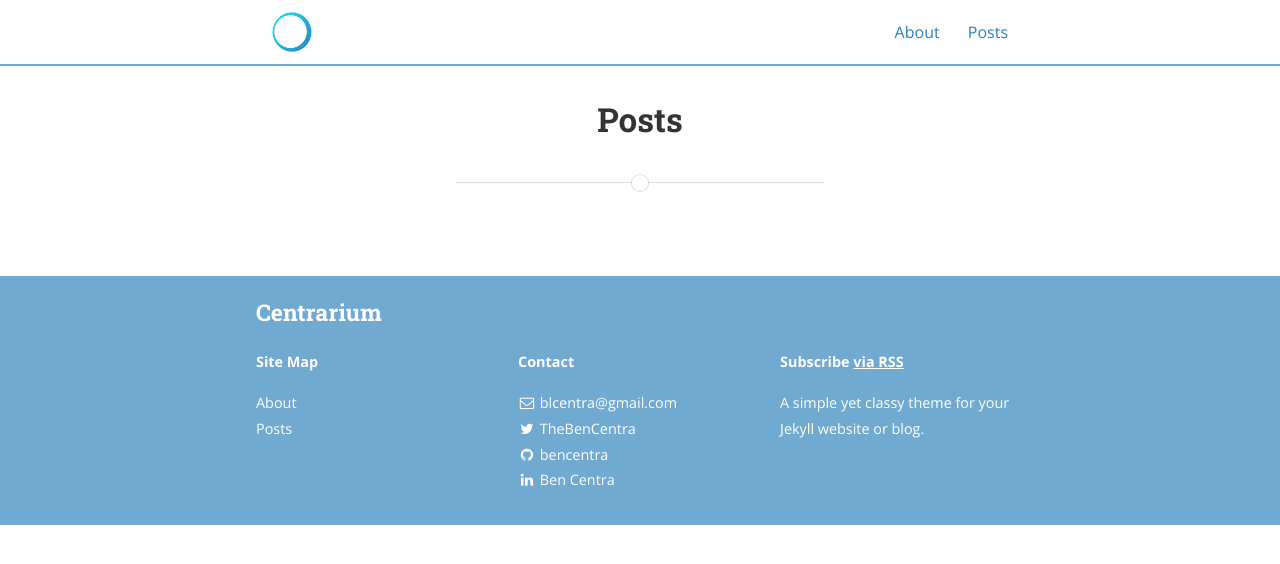
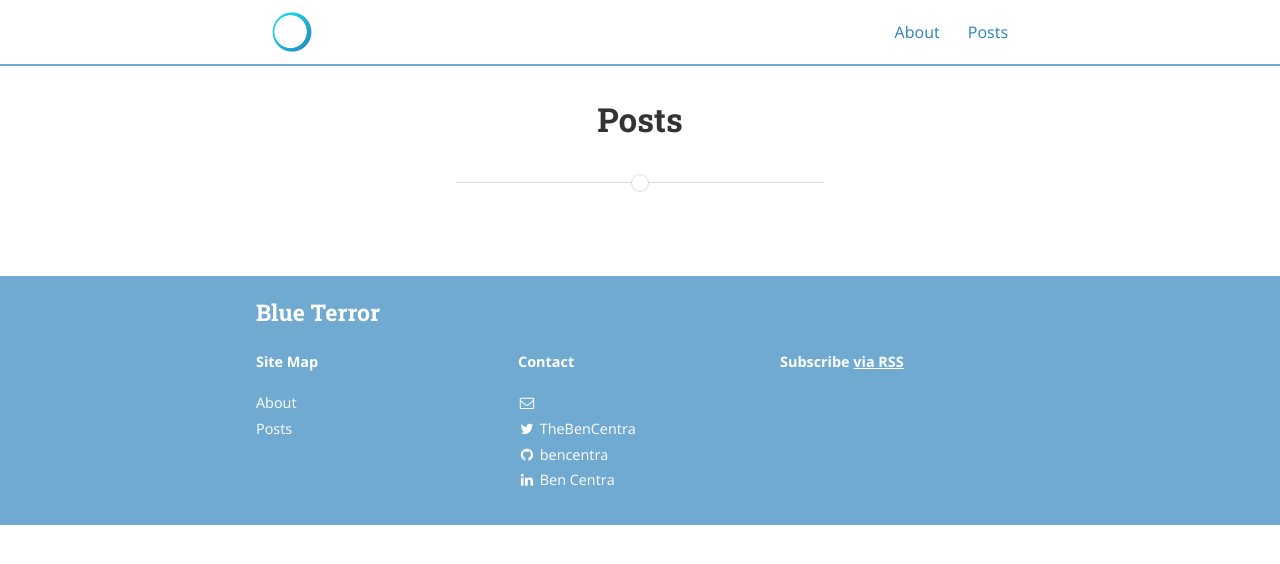
Before and after one commit to eastlazyking/eastlazyking.github.io, a Jekyll site: the page built from posts.md, in a window 1280 px wide. Shown: the top 564 px of the page. Built offline with Jekyll 4.4.1, drawn with Linux system fonts in a browser that asks for light colours; nearby versions of some CDN libraries; part of the change alters nothing that is shown.

Commit message:
Update config.yml

```diff
--- a/_config.yml
+++ b/_config.yml
@@ -9,15 +9,11 @@ exclude:
   - "/vendor/"
 
 # Site settings
-title: Centrarium
-subtitle: "A simple yet classy theme for your Jekyll website or blog"
-email: blcentra@gmail.com
-name: Ben Centra
-description: >
-  A simple yet classy theme for your Jekyll website or blog.
-# Base URL of site (i.e. /blog). It should always start with a slash,
-# and never end with a slash. Set it to a blank value if hosting at the
-# root of your server.
+title: Blue Terror
+subtitle: "Write for myself."
+email:
+name: F22
+description:
 baseurl: "" # the subpath of your site, e.g. /blog/
 url: "" # the base hostname & protocol for your site
 cover: "/assets/header_image.jpg"
@@ -81,14 +77,7 @@ social:
     username: TheBenCentra
     url: https://twitter.com/TheBenCentra
     desc: Follow me on Twitter
-    share: true
-
-  - name: Facebook
-    icon: facebook
-    username: thebencentra
-    url: ""
-    desc: Friend me on Facebook
-    share: true
+    share: false
 
   - name: GitHub
     icon: github
@@ -102,91 +91,8 @@ social:
     username: Ben Centra
     url: https://www.linkedin.com/pub/ben-centra/47/769/60a
     desc: Connect with me on LinkedIn
-    share: true
-
-  - name: Google+
-    icon: google-plus
-    username: ""
-    url: ""
-    desc: Add me to your Circles
-    share: true
-
-  - name: YouTube
-    icon: youtube
-    username: ""
-    url: ""
-    desc: Subscribe on YouTube
     share: false
 
-  - name: Instagram
-    icon: instagram
-    username: ""
-    url: ""
-    desc: Follow me on Instagram
-    share: false
-
-  - name: Pinterest
-    icon: pinterest
-    username: ""
-    url: ""
-    desc: Follow me on Pinterest
-    share: true
-
-  - name: SoundCloud
-    icon: soundcloud
-    username: ""
-    url: ""
-    desc: Follow me on SoundCloud
-    share: false
-
-  - name: Tumblr
-    icon: tumblr
-    username: ""
-    url: ""
-    desc: Follow me on Tumblr
-    share: false
-
-  - name: Steam
-    icon: steam
-    username: ""
-    url: ""
-    desc: Friend me on Steam
-    share: false
-
-  - name: Dribbble
-    icon: dribbble
-    username: ""
-    url: ""
-    desc: Follow me on Dribble
-    share: false
-
-  - name: Vimeo
-    icon: vimeo-square
-    username: ""
-    url: ""
-    desc: Follow me on Vimeo
-    share: false
-
-  - name: Vine
-    icon: vine
-    username: ""
-    url: ""
-    desc: Follow me on Vine
-    share: false
-
-  - name: Reddit
-    icon: reddit
-    username: ""
-    url: ""
-    desc: Share to Reddit
-    share: true
-
-  - name: "Hacker News"
-    icon: hacker-news
-    username: ""
-    url: ""
-    desc: Share to Hacker News
-    share: false
 
 # Social sharing protocols
 # These are for automatically generating sharing metadata for FB and Twitter
```
